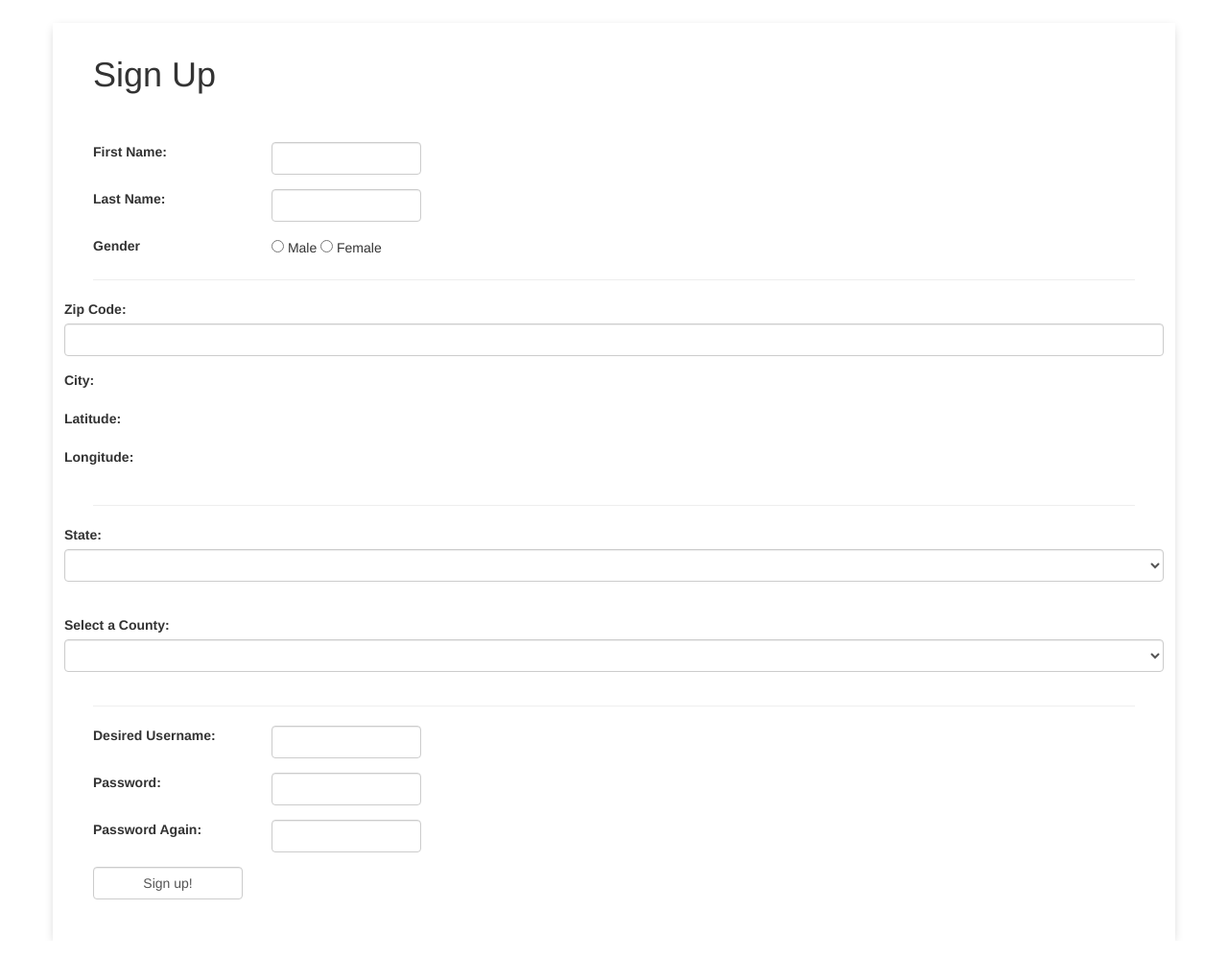
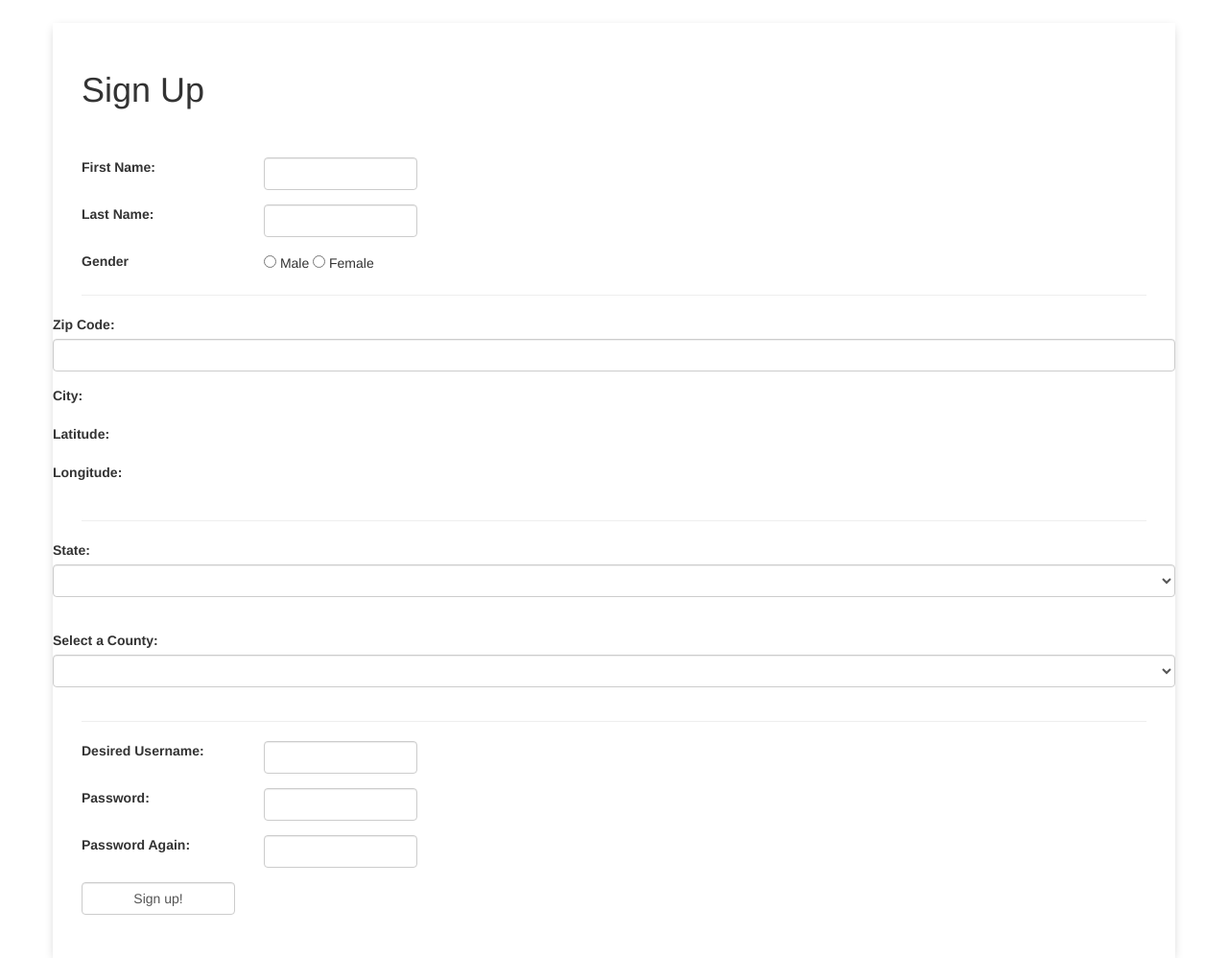
Before and after one commit to weiss21/cst336-lab3, a PHP site: page / in a window 1280 px wide. Shown: the whole page at 96% size. Before the commit the page ends 977 px from the top, so only its background shows below. Run offline with PHP 8.4, Linux system fonts and the light colour scheme; lists and menus that the app fills with data are empty.

Commit message:
small fixes

```diff
--- a/css/styles.css
+++ b/css/styles.css
@@ -26,16 +26,8 @@ h1 {
     padding-bottom: 40px;
 }
 .content {
-  padding: 1em 3em 2em 3em;
   margin: 0em auto;
   background-color: @white;
-  border-radius: 3px * 1.4;
+  padding: 30px;
   box-shadow: 0px 3px 10px -2px rgba(0,0,0,0.2);
 }
-.error {
-    color: red;
-}
-
-.success {
-    color: green;
-}
--- a/index.html
+++ b/index.html
@@ -114,7 +114,7 @@
             <div class="col-sm-2">
               <input class="form-control" type="password" id="password" name="password">
             </div>
-            <span class="col-sm-6" id="passwordError" class="error"></span>
+            <span class="col-sm-6" id="passwordLength" class="error"></span>
           </div>
 
           <div class="form-group row">
@@ -123,7 +123,6 @@
               <input class="form-control" type="password" id="passwordAgain">
             </div>
             <span class="col-sm-6" id="passwordAgainError" class="error"></span>
-             <span class="col-sm-6" id="passwordError" class="error"></span>
           </div>
 
           <div class="form-group row submit">
--- a/js/java.js
+++ b/js/java.js
@@ -89,8 +89,10 @@ $("#passwordAgain").on("change", function() {
     isValid = false;
     // console.log("passwords don't match");
     $("#passwordAgainStatus").html("<span class='alert alert-danger' role='alert'>Passwords do not match.</span>");
+    $("#passwordAgainStatus").css("color", "red");
   } else {
     $("#passwordAgainStatus").html("<span class='alert alert-success' role='alert'>Password OK.</span>");
+    $("#usernameError").css("color", "green");
   }
 }); // username
 
@@ -128,16 +130,18 @@ function isFormValid() {
   if ($("#username").val().length == 0) {
     isValid = false;
     $("#usernameError").html("Username is required");
+    $("#usernameError").css("color", "red");
   }
 
   if ($("#password").val().length < 6) {
     isValid = false;
     $("#passwordLength").html("Password has to be at least 6 characters");
-
+    $("#passwordLength").css("color", "red");
   }
 
   if ($("#password").val() != $("#passwordAgain").val()) {
     $("#passwordAgainError").html("Password Mismatch!");
+    $("#passwordAgainError").css("color", "red");
     isValid = false;
 
   }
```
